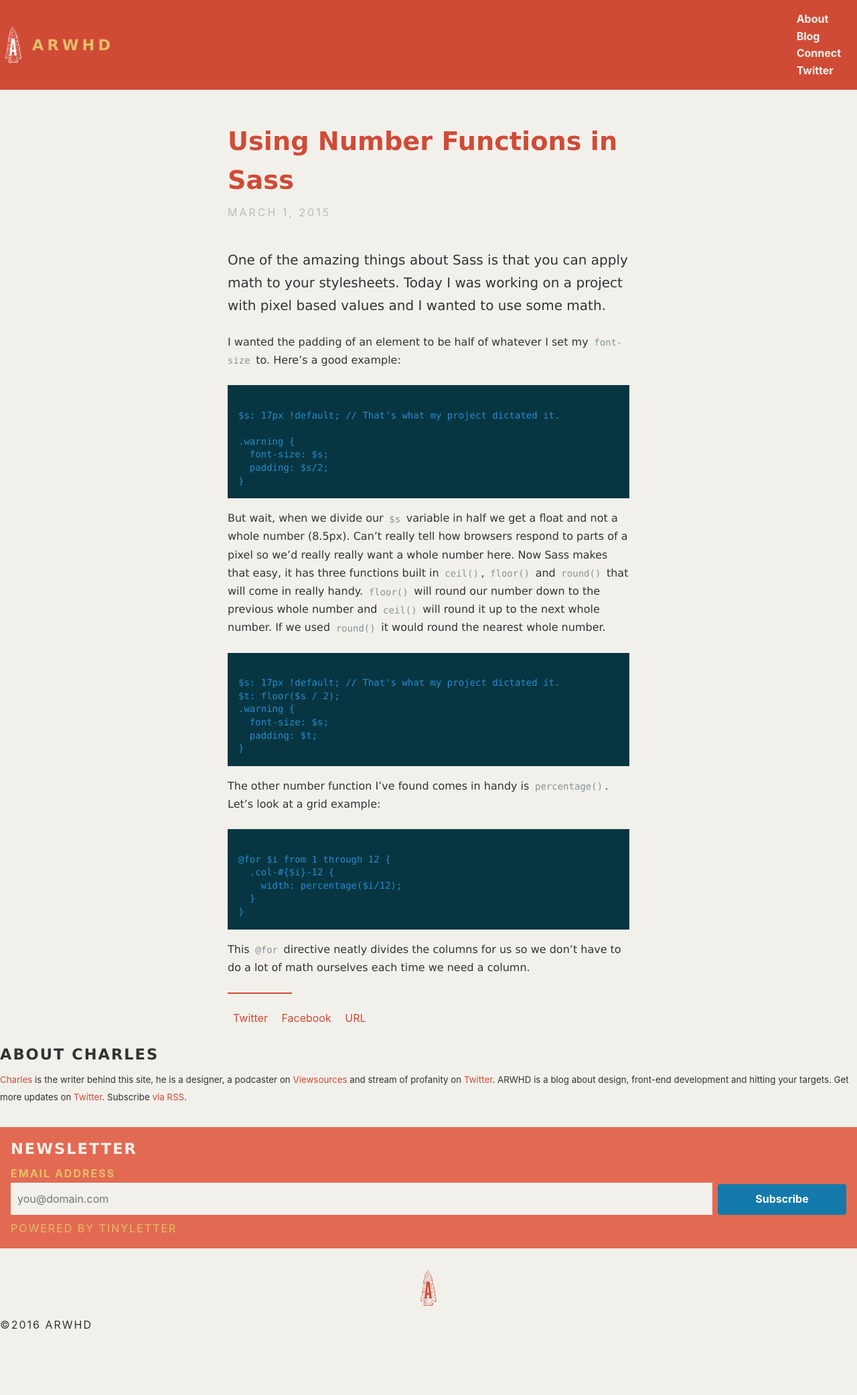
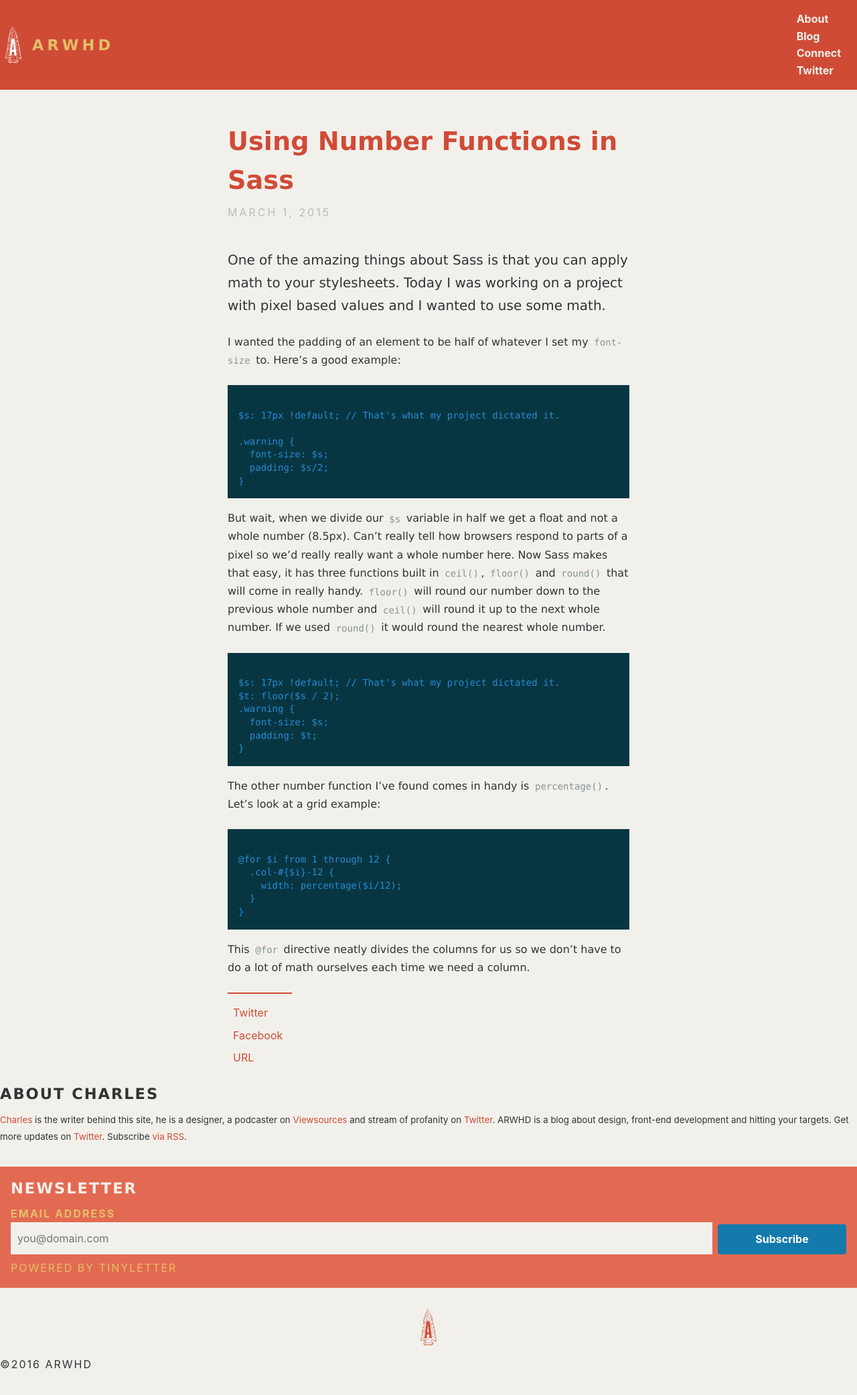
Before and after one commit to charlespeters/ARWHD, a Jekyll site: the page built from _posts/2015-03-01-using-number-functions-in-sass.md, in a window 1280 px wide. Shown: the whole page at 67% size. Built offline with Jekyll 4.4.1, drawn with Linux system fonts in a browser that asks for light colours; some web fonts are replaced; before the commit the page ends 2024 px from its top, so only the background shows below that.

Commit message:
entry styles

```diff
--- a/_includes/sharing.html
+++ b/_includes/sharing.html
@@ -1,11 +1,11 @@
-<ul class="sharing list--reset u-center@md m--top">
-  <li class="u-m2 u-d-inbl">
+<ul class="list--reset u-center@md u-mb5">
+  <li class="u-m2 u-inbl">
     <a href="https://twitter.com/intent/tweet?text='{{ page.title }}'&amp;url={{ page.url | prepend: site.url }}&amp;via=charlespeters" target="_blank">Twitter</a>
   </li>
-  <li class="u-m2 u-d-inbl">
+  <li class="u-m2 u-inbl">
     <a href="https://www.facebook.com/sharer/sharer.php?u={{ page.url | prepend: site.url }}" target="_blank">Facebook</a>
   </li>
-  <li class="u-m2 u-d-inbl">
+  <li class="u-m2 u-inbl">
     <a href="{{ page.url | prepend: site.url }}" target="_blank">URL</a>
   </li>
 </ul>
--- a/_layouts/post.html
+++ b/_layouts/post.html
@@ -1,18 +1,18 @@
 ---
 layout: default
 ---
-<article class="posts--full o-container--sm u-mx-auto">
-    <header class="posts--full_header u-mb2 u-py4">
+<article class="o-container--sm u-mx-auto">
+    <header class="u-mb2 u-py4">
       <h1 class="h3 c-post--full__hl u-mb2">{{ page.title }}</h1>
       <span class="u-w400 u-lt-3 u-caps meta">
       {{ page.date | date: "%B %-d, %Y" }}
       {% if page.meta %} | {{ page.meta }}{% endif %}
       </span>
     </header>
-    <section class="_s-entry container--spacer container--center container--sm">
+    <section class="_s-entry">
       {{ content }}
     </section>
-    <footer class="posts--full_footer container--center container--sm">
+    <footer class="">
       {% include sharing.html %}
     </footer>
 </article>
```
Also changed, not shown: assets/src/styles/components/entry.css (+7 -21 lines).
